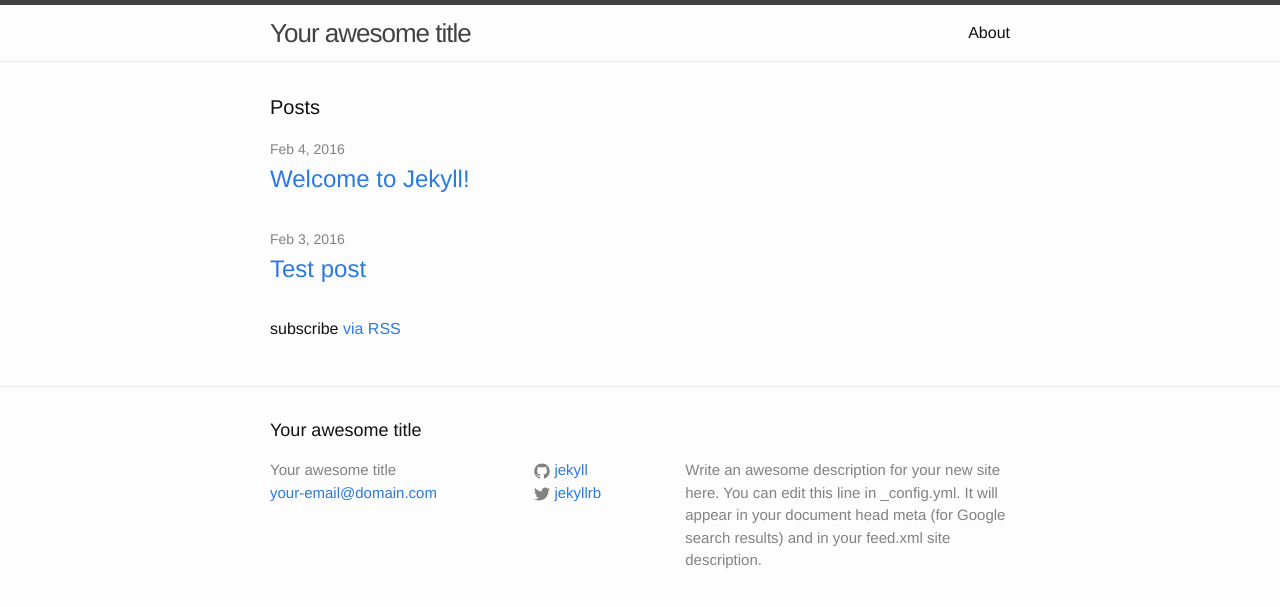
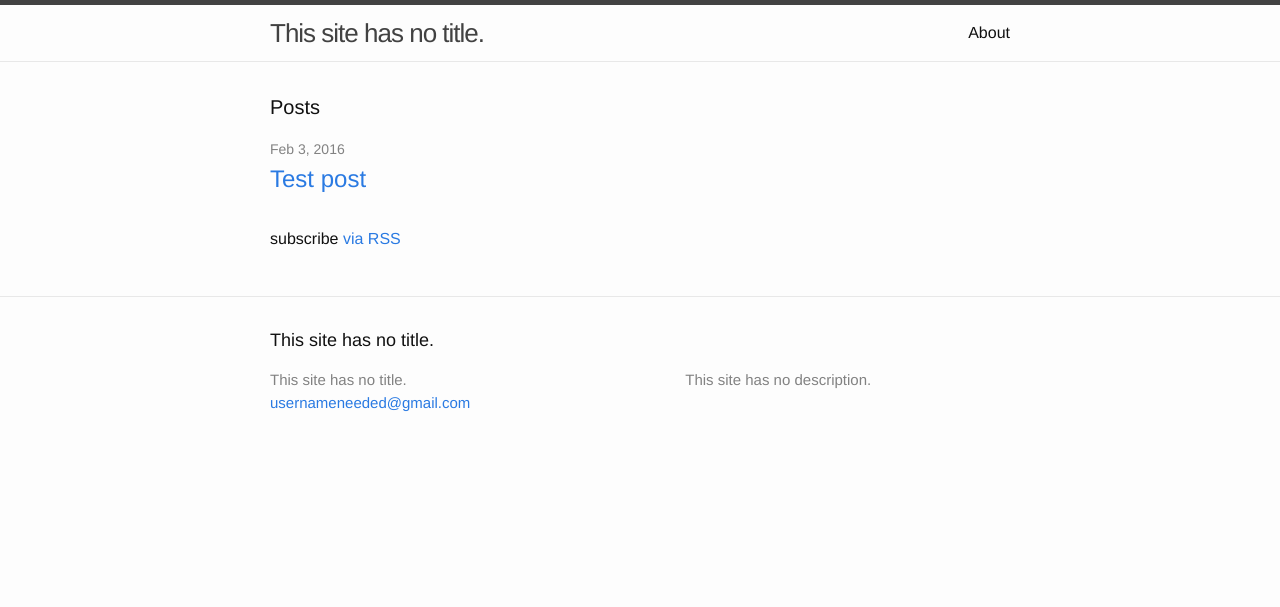
Before and after one commit to noahmacaulay/noahmacaulay.github.io, a Jekyll site: the page built from index.html, in a window 1280 px wide. Shown: the top 607 px of the page. Built offline with Jekyll 4.4.1, drawn with Linux system fonts in a browser that asks for light colours.

Commit message:
Altered jekyll default stuff

```diff
--- a/_config.yml
+++ b/_config.yml
@@ -6,16 +6,12 @@
 # 'jekyll serve'. If you change this file, please restart the server process.
 
 # Site settings
-title: Your awesome title
-email: your-email@domain.com
+title: This site has no title.
+email: usernameneeded@gmail.com
 description: > # this means to ignore newlines until "baseurl:"
-  Write an awesome description for your new site here. You can edit this
-  line in _config.yml. It will appear in your document head meta (for
-  Google search results) and in your feed.xml site description.
+  This site has no description.
 baseurl: "" # the subpath of your site, e.g. /blog
 url: "http://yourdomain.com" # the base hostname & protocol for your site
-twitter_username: jekyllrb
-github_username:  jekyll
 
 # Build settings
 markdown: kramdown
--- a/_posts/2016-02-03-welcome-to-jekyll.markdown
+++ /dev/null
@@ -1,25 +0,0 @@
----
-layout: post
-title:  "Welcome to Jekyll!"
-date:   2016-02-03 21:33:06 -0330
-categories: jekyll update
----
-You’ll find this post in your `_posts` directory. Go ahead and edit it and re-build the site to see your changes. You can rebuild the site in many different ways, but the most common way is to run `jekyll serve`, which launches a web server and auto-regenerates your site when a file is updated.
-
-To add new posts, simply add a file in the `_posts` directory that follows the convention `YYYY-MM-DD-name-of-post.ext` and includes the necessary front matter. Take a look at the source for this post to get an idea about how it works.
-
-Jekyll also offers powerful support for code snippets:
-
-{% highlight ruby %}
-def print_hi(name)
-  puts "Hi, #{name}"
-end
-print_hi('Tom')
-#=> prints 'Hi, Tom' to STDOUT.
-{% endhighlight %}
-
-Check out the [Jekyll docs][jekyll-docs] for more info on how to get the most out of Jekyll. File all bugs/feature requests at [Jekyll’s GitHub repo][jekyll-gh]. If you have questions, you can ask them on [Jekyll Talk][jekyll-talk].
-
-[jekyll-docs]: http://jekyllrb.com/docs/home
-[jekyll-gh]:   https://github.com/jekyll/jekyll
-[jekyll-talk]: https://talk.jekyllrb.com/
```
